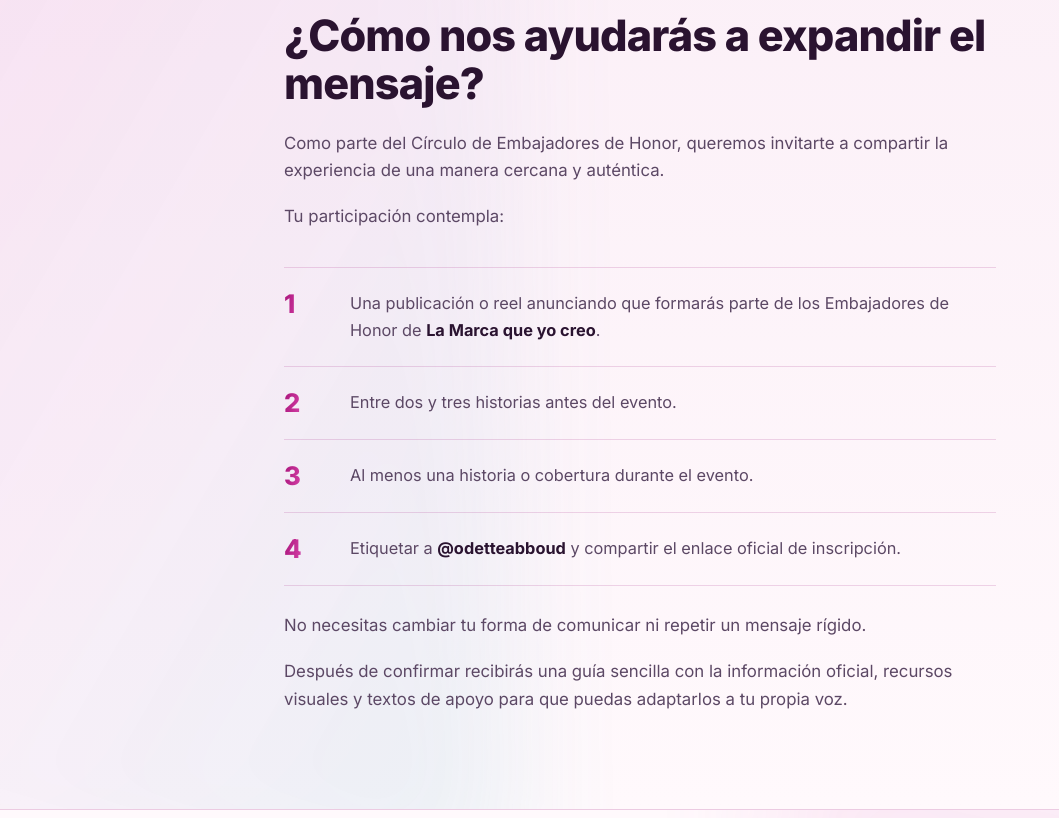
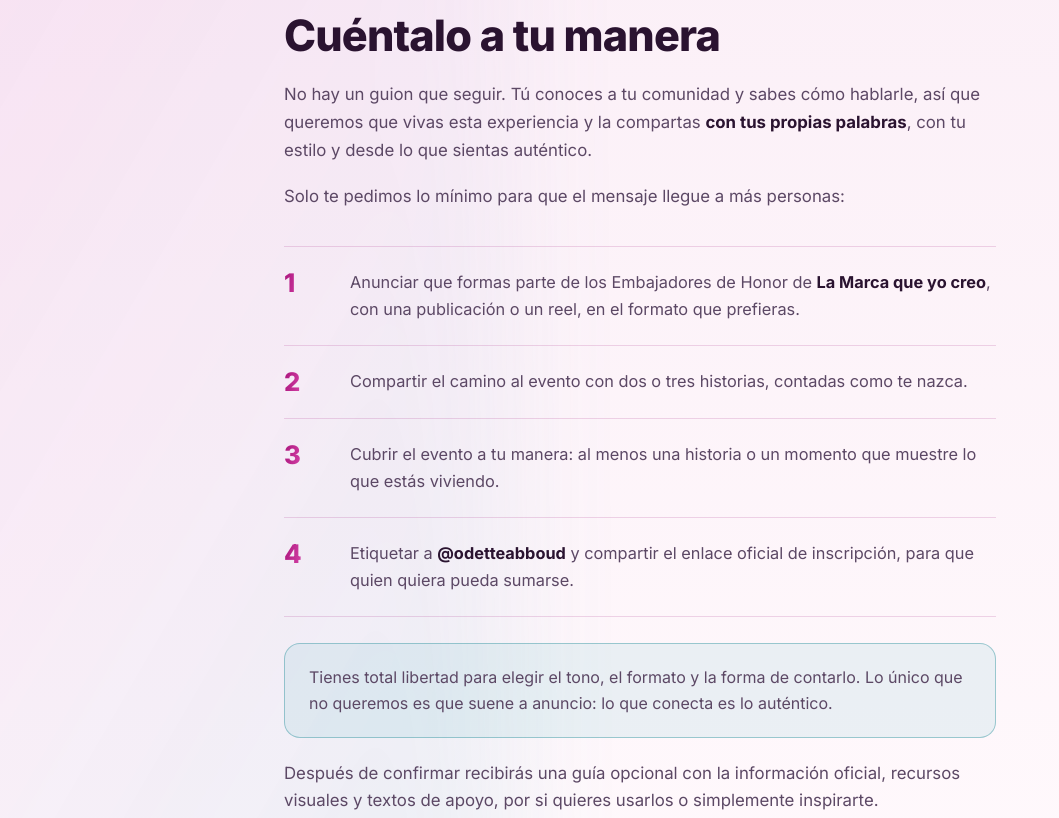
Before and after one commit to orquideadigitalcl-blip/embajadordehonorConOdette, a plain HTML site: page index.html in a window 1280 px wide. Shown: the part 3766-4584 px from the top of the page, without its empty margins (0-1059 px from the left). Drawn offline with Linux system fonts and the light colour scheme.

Commit message:
Add files via upload

```diff
--- a/index.html
+++ b/index.html
@@ -220,25 +220,25 @@
   </div>
 </section>
 
-<!-- 5. CÓMO AYUDARÁS -->
+<!-- 5. TU PARTICIPACIÓN -->
 <section class="tone-b">
   <div class="wrap narrow">
     <div class="rv">
       <span class="eyebrow gt">Tu participación</span>
-      <h2 class="title">¿Cómo nos ayudarás a expandir el mensaje?</h2>
+      <h2 class="title">Cuéntalo a tu manera</h2>
       <div class="prose">
-        <p>Como parte del Círculo de Embajadores de Honor, queremos invitarte a compartir la experiencia de una manera cercana y auténtica.</p>
-        <p>Tu participación contempla:</p>
+        <p>No hay un guion que seguir. Tú conoces a tu comunidad y sabes cómo hablarle, así que queremos que vivas esta experiencia y la compartas <strong>con tus propias palabras</strong>, con tu estilo y desde lo que sientas auténtico.</p>
+        <p>Solo te pedimos lo mínimo para que el mensaje llegue a más personas:</p>
       </div>
       <ol class="steps">
-        <li><b class="n gt">1</b><span>Una publicación o reel anunciando que formarás parte de los Embajadores de Honor de <strong>La Marca que yo creo</strong>.</span></li>
-        <li><b class="n gt">2</b><span>Entre dos y tres historias antes del evento.</span></li>
-        <li><b class="n gt">3</b><span>Al menos una historia o cobertura durante el evento.</span></li>
-        <li><b class="n gt">4</b><span>Etiquetar a <strong>@odetteabboud</strong> y compartir el enlace oficial de inscripción.</span></li>
+        <li><b class="n gt">1</b><span>Anunciar que formas parte de los Embajadores de Honor de <strong>La Marca que yo creo</strong>, con una publicación o un reel, en el formato que prefieras.</span></li>
+        <li><b class="n gt">2</b><span>Compartir el camino al evento con dos o tres historias, contadas como te nazca.</span></li>
+        <li><b class="n gt">3</b><span>Cubrir el evento a tu manera: al menos una historia o un momento que muestre lo que estás viviendo.</span></li>
+        <li><b class="n gt">4</b><span>Etiquetar a <strong>@odetteabboud</strong> y compartir el enlace oficial de inscripción, para que quien quiera pueda sumarse.</span></li>
       </ol>
-      <div class="prose">
-        <p>No necesitas cambiar tu forma de comunicar ni repetir un mensaje rígido.</p>
-        <p>Después de confirmar recibirás una guía sencilla con la información oficial, recursos visuales y textos de apoyo para que puedas adaptarlos a tu propia voz.</p>
+      <div class="callout">Tienes total libertad para elegir el tono, el formato y la forma de contarlo. Lo único que no queremos es que suene a anuncio: lo que conecta es lo auténtico.</div>
+      <div class="prose" style="margin-top:22px">
+        <p>Después de confirmar recibirás una guía opcional con la información oficial, recursos visuales y textos de apoyo, por si quieres usarlos o simplemente inspirarte.</p>
       </div>
     </div>
   </div>
```
